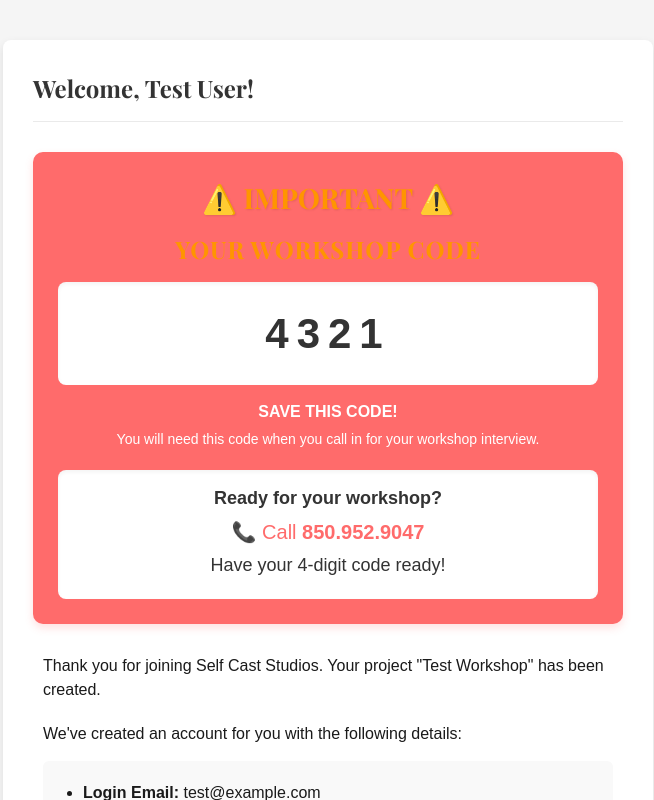
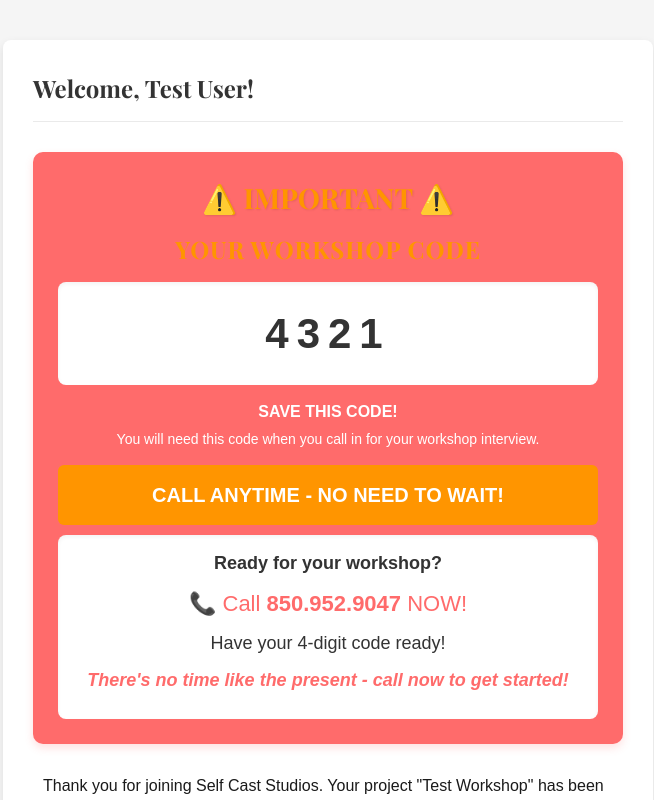
Before and after one commit to Vicsicard/onboard.selfcaststudios, a Next.js app: page /email-preview in a window 1280 px wide. Shown: the top 800 px of the page, without its empty margins (312-966 px from the left). Built offline with nearby package versions, Linux system fonts and the light colour scheme.

Commit message:
Add call-to-action messaging encouraging immediate calls in welcome email

```diff
--- a/pages/email-preview.js
+++ b/pages/email-preview.js
@@ -61,18 +61,33 @@ export default function EmailPreview() {
           </div>
           <p style={{ margin: '15px 0 5px', fontSize: '16px' }}><strong>SAVE THIS CODE!</strong></p>
           <p style={{ margin: '5px 0', fontSize: '14px' }}>You will need this code when you call in for your workshop interview.</p>
+
+          <div style={{
+            backgroundColor: '#ff9500',
+            color: 'white',
+            padding: '15px',
+            borderRadius: '6px',
+            margin: '15px 0 10px',
+            fontSize: '20px',
+            textAlign: 'center',
+            fontWeight: 'bold'
+          }}>
+            CALL ANYTIME - NO NEED TO WAIT!
+          </div>
+
           <div style={{
             backgroundColor: 'white',
             color: '#333',
             padding: '15px',
             borderRadius: '8px',
-            marginTop: '20px',
+            marginTop: '10px',
             fontSize: '18px',
             boxShadow: 'inset 0 2px 4px rgba(0,0,0,0.05)'
           }}>
             <p style={{ margin: 0 }}><strong>Ready for your workshop?</strong></p>
-            <p style={{ margin: '5px 0', fontSize: '20px', color: '#ff6b6b' }}>📞 Call <strong>850.952.9047</strong></p>
+            <p style={{ margin: '10px 0', fontSize: '22px', color: '#ff6b6b' }}>📞 Call <strong>850.952.9047</strong> NOW!</p>
             <p style={{ margin: '5px 0' }}>Have your 4-digit code ready!</p>
+            <p style={{ margin: '10px 0', fontStyle: 'italic', fontWeight: 'bold', color: '#ff6b6b' }}>There's no time like the present - call now to get started!</p>
           </div>
         </div>
 
--- a/utils/email.js
+++ b/utils/email.js
@@ -185,10 +185,16 @@ export async function sendWelcomeEmail(clientName, clientEmail, projectDetails)
             </div>
             <p style="margin: 15px 0 5px; font-size: 16px;"><strong>SAVE THIS CODE!</strong></p>
             <p style="margin: 5px 0; font-size: 14px;">You will need this code when you call in for your workshop interview.</p>
-            <div style="background-color: white; color: #333; padding: 10px; border-radius: 6px; margin-top: 15px; font-size: 18px;">
+
+            <div style="background-color: #ff9500; color: white; padding: 15px; border-radius: 6px; margin: 15px 0 10px; font-size: 20px; text-align: center; font-weight: bold;">
+              CALL ANYTIME - NO NEED TO WAIT!
+            </div>
+
+            <div style="background-color: white; color: #333; padding: 15px; border-radius: 6px; margin-top: 10px; font-size: 18px;">
               <p style="margin: 0;"><strong>Ready for your workshop?</strong></p>
-              <p style="margin: 5px 0; font-size: 20px; color: #ff6b6b;">📞 Call <strong>850.952.9047</strong></p>
+              <p style="margin: 10px 0; font-size: 22px; color: #ff6b6b;">📞 Call <strong>850.952.9047</strong> NOW!</p>
               <p style="margin: 5px 0;">Have your 4-digit code ready!</p>
+              <p style="margin: 10px 0; font-style: italic; font-weight: bold; color: #ff6b6b;">There's no time like the present - call now to get started!</p>
             </div>
           </div>
 
```
Also changed, not shown: 1 other file (tests, documents, lock files or other folders).
